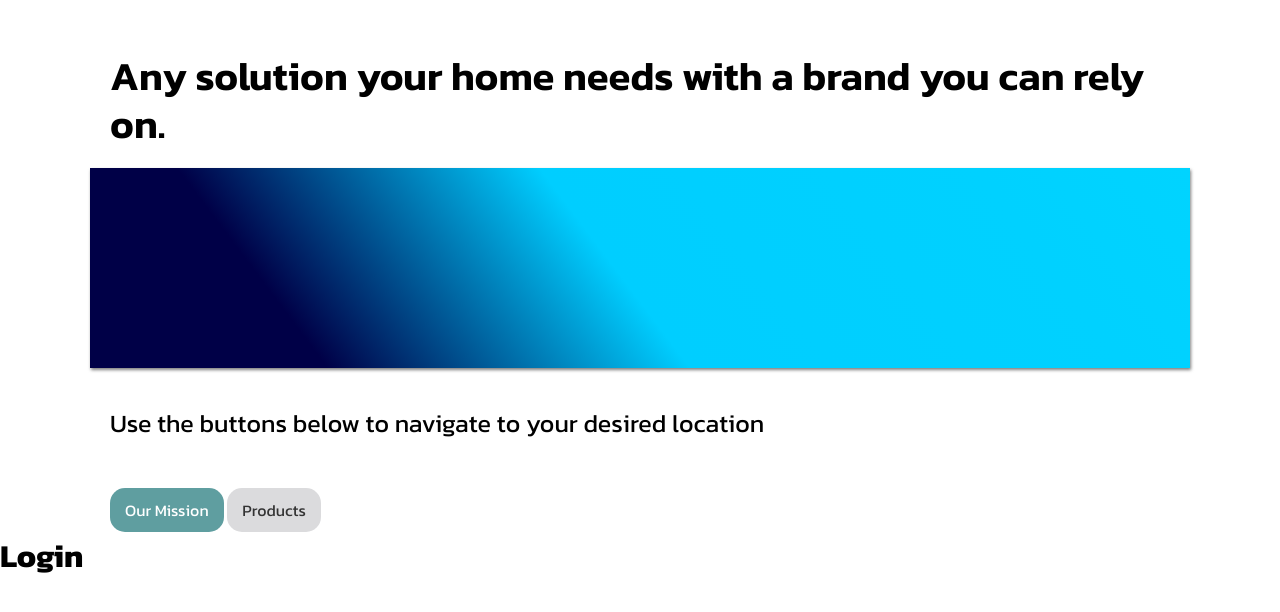
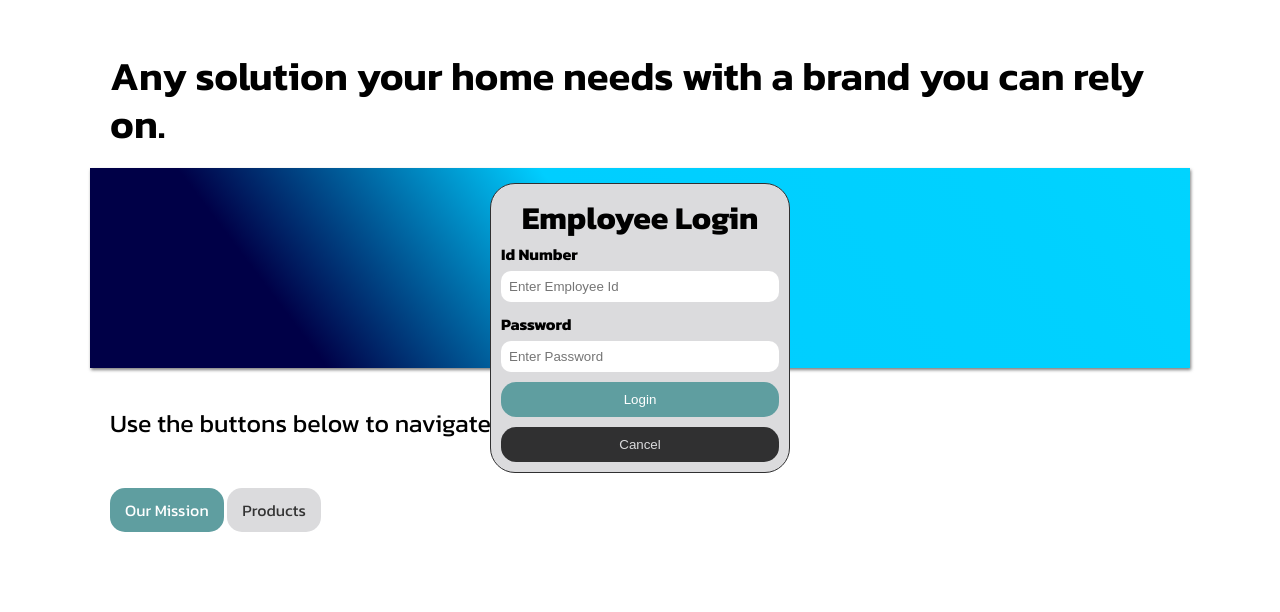
Before and after one commit to TehJinsu/HomeDesignSolutionsWebsite, a plain HTML site: page index.html in a window 1280 px wide. Both pictures are taken after a click on the link "Employee Portal". Shown: the part 72-684 px from the top of the page. Drawn offline with Linux system fonts and the light colour scheme.

Commit message:
LoginPopUp
added working popup login

```diff
--- a/css/style.css
+++ b/css/style.css
@@ -139,3 +139,47 @@ box-shadow: 1px 2px 3px rgba(2,2,2,.5);
 }
 
 /* Login Box */
+.open-login {
+    position: absolute;
+    transform: translate(-50%, -50%);
+    top: 50%;
+    left: 50%;
+    visibility: hidden;
+}
+
+.login-container {
+    max-width: 300px;
+    padding: 10px;
+    background-color: var(--light-color);
+    border: ridge 1px var(--dark-color);
+    border-radius: 25px;
+}
+
+.login-container input[type=text], .login-container input[type=password] {
+    width: 100%;
+    padding: 8px;
+    margin: 5px 0 10px 0;
+    border: none;
+    border-radius: 10px;
+}
+
+.login-container .btn {
+    width: 100%;
+}
+
+.login-container .cancel {
+    margin-top: 10px;
+    background-color: var(--dark-color);
+    color: var(--light-color);
+
+}
+
+.login-container .btn:hover {
+    opacity: 70%;
+}
+
+.popup-title {
+    text-align: center;
+}
+
+/* */
--- a/index.html
+++ b/index.html
@@ -1,20 +1,23 @@
 <!DOCTYPE html>
 <html lang="en">
   <head>
-    <meta charset="UTF-8">
-    <meta name="viewport" content="width=device-width, initial-scale=1.0">
+    <meta charset="UTF-8" />
+    <meta name="viewport" content="width=device-width, initial-scale=1.0" />
     <title>Home Design Solutions</title>
-    <link rel="preconnect" href="https://fonts.googleapis.com">
-<link rel="preconnect" href="https://fonts.gstatic.com" crossorigin>
-<link href="https://fonts.googleapis.com/css2?family=Kanit:ital,wght@0,100;0,200;0,300;0,400;0,500;0,600;0,700;0,800;0,900;1,100;1,200;1,300;1,400;1,500;1,600;1,700;1,800;1,900&display=swap" rel="stylesheet">
-    <link rel="stylesheet" href="css/style.css">
+    <link rel="preconnect" href="https://fonts.googleapis.com" />
+    <link rel="preconnect" href="https://fonts.gstatic.com" crossorigin />
+    <link
+      href="https://fonts.googleapis.com/css2?family=Kanit:ital,wght@0,100;0,200;0,300;0,400;0,500;0,600;0,700;0,800;0,900;1,100;1,200;1,300;1,400;1,500;1,600;1,700;1,800;1,900&display=swap"
+      rel="stylesheet"
+    />
+    <link rel="stylesheet" href="css/style.css" />
   </head>
   <body>
     <nav class="navbar">
       <div class="container">
         <div class="logo">
           <a href="index.html">
-                    <img src="images/logo.png" alt="logo">
+            <img src="images/logo.png" alt="logo" />
           </a>
         </div>
         <div class="main-menu">
@@ -26,9 +29,7 @@
               <a href="#">About Us</a>
             </li>
             <li>
-                        <a class="loginbtn btn" href="#">
-                            Employee Portal
-                        </a>
+              <a class="loginbtn btn" onclick="openLogin()"> Employee Portal </a>
             </li>
           </ul>
         </div>
@@ -39,17 +40,13 @@
       <div class="container">
         <div class="mainpage-content">
           <h1 class="mainpage-heading text-large">
-                    Any solution your home needs with a
-                    brand you can rely on.
+            Any solution your home needs with a brand you can rely on.
           </h1>
 
-                <div class="gradient">
-
-                </div>
+          <div class="gradient"></div>
 
           <p class="mainpage-text text-med">
-                    Use the buttons below to navigate
-                    to your desired location
+            Use the buttons below to navigate to your desired location
           </p>
           <div class="mainpage-buttons">
             <a href="#" class="btn btn-primary">Our Mission</a>
@@ -63,21 +60,24 @@
   </body>
 
   <head>
-    <meta charset="UTF-8">
-    <meta name = "viewport" content=" width = device-width, inital-scale = 1.0">
+    <meta charset="UTF-8" />
+    <meta name="viewport" content=" width = device-width, inital-scale = 1.0" />
     <title>Login</title>
   </head>
-<body>
-    <div class = "login-container">
-        <div class = "popup-header">
-            <h1 class = "popup-title">
-                Login
-            </h1>
-            <form>
+</html>
 
-            </form>
+<!--Login-->
+<div class="open-login" id="loginPopup">
+    <form action="/action_page.php" class="login-container">
+      <h1 class="popup-title">Employee Login</h1>
 
+      <label for="employeeid"><b>Id Number</b></label>
+      <input type="text" placeholder="Enter Employee Id" name="employeeid" required>
+
+      <label for="employeepw"><b>Password</b></label>
+      <input type="password" placeholder="Enter Password" name="employeepw" required>
+
+      <button type="submit" class="btn btn-primary">Login</button>
+      <button type="button" class="btn cancel" onclick="closeLogin()">Cancel</button>
     </div>
 </div>
-</body>
-</html>
--- a/js/main.js
+++ b/js/main.js
@@ -1,7 +1,7 @@
-document.addEventListener('DOMContentLoaded', () => {
-    const loginButton = document.querySelector('.loginbtn')
+function openLogin() {
+    document.getElementById('loginPopup').style.visibility = "visible";
+}
 
-    loginButton.addEventListener('click', (e) => {
-        console.log(e.target);
-    })
-});
+function closeLogin() {
+    document.getElementById("loginPopup").style.visibility = "hidden";
+}
```
Lines whose indentation alone changed are shown as unchanged.
